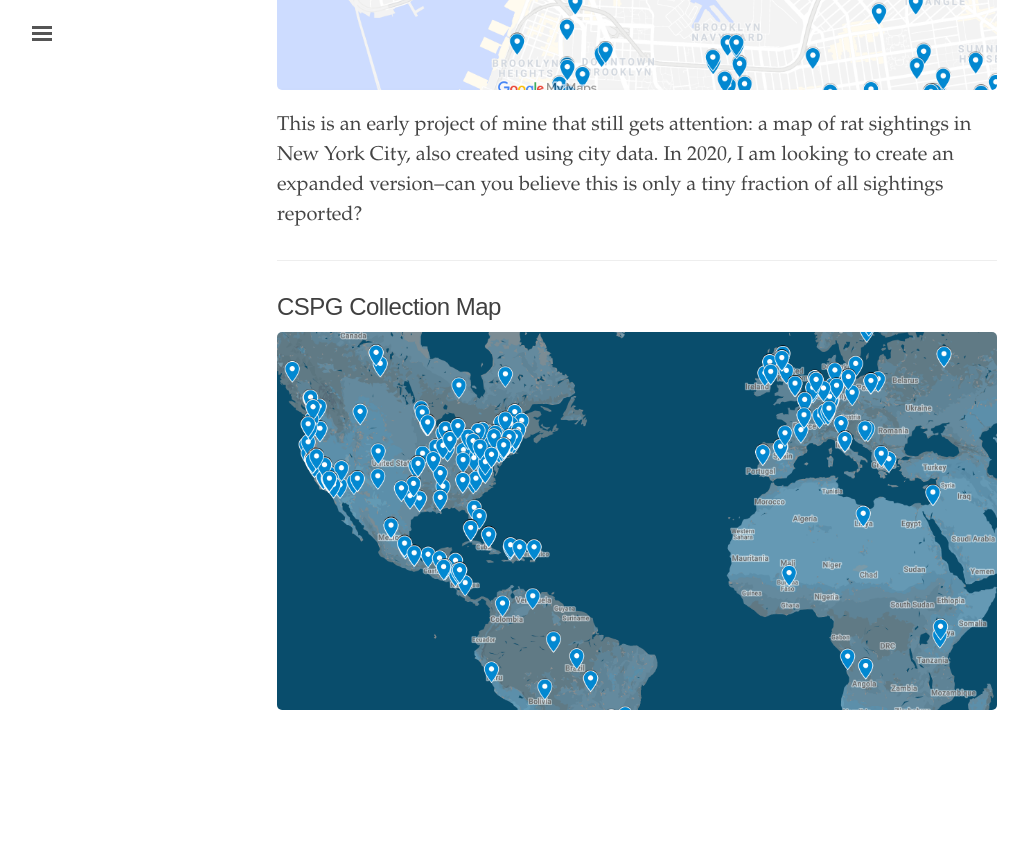
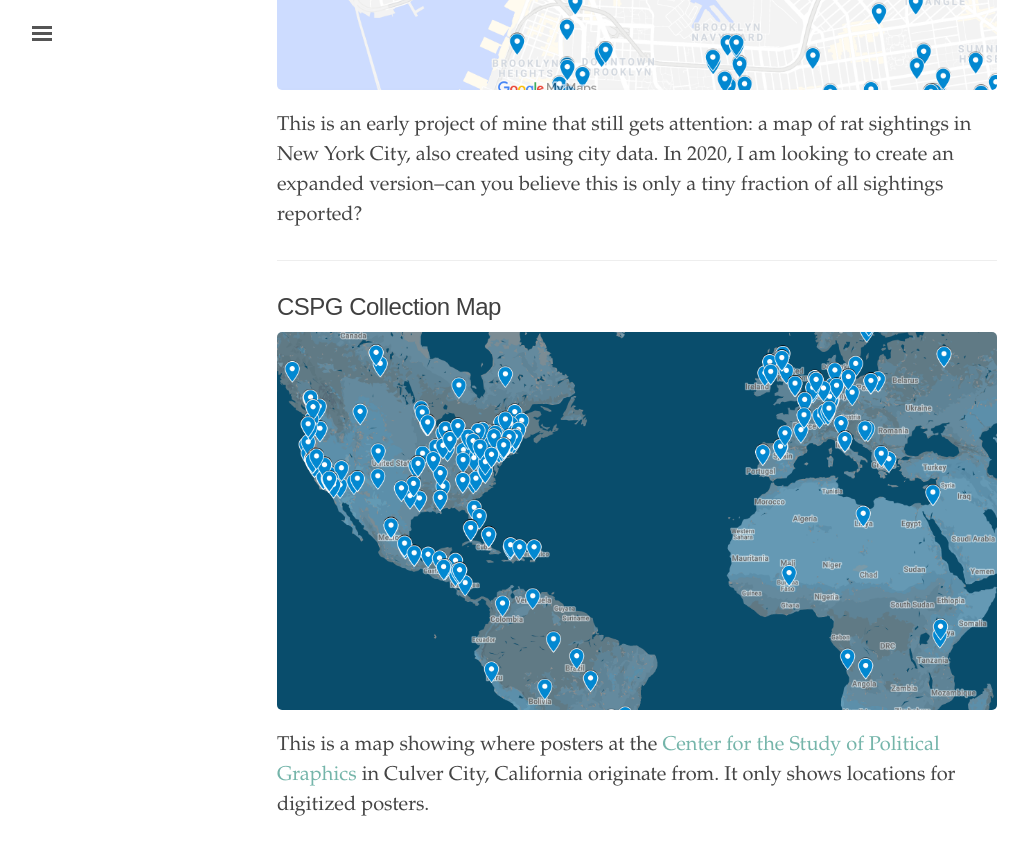
Before and after one commit to isawil/isawil.github.io, a Jekyll site: the page built from maps.md, in a window 1280 px wide and 900 px high, scrolled down 1550 px. Shown: the top 855 px of the window, without its empty margins (3-1031 px from the left). Built offline with Jekyll 4.4.1, drawn with Linux system fonts in a browser that asks for light colours; before the commit the page ends 2340 px from its top, so only the background shows below that.

Commit message:
Update maps.md

```diff
--- a/maps.md
+++ b/maps.md
@@ -28,3 +28,5 @@ This is an early project of mine that still gets attention: a map of rat sightin
 ## CSPG Collection Map
 
 ![Screenshot of the CSPG Collection Map](https://github.com/isawil/isawil.github.io/blob/master/assets/cspg-2019.png?raw=true)
+
+This is a map showing where posters at the [Center for the Study of Political Graphics](https://wwww.politicalgraphics.org/) in Culver City, California originate from. It only shows locations for digitized posters.
```
